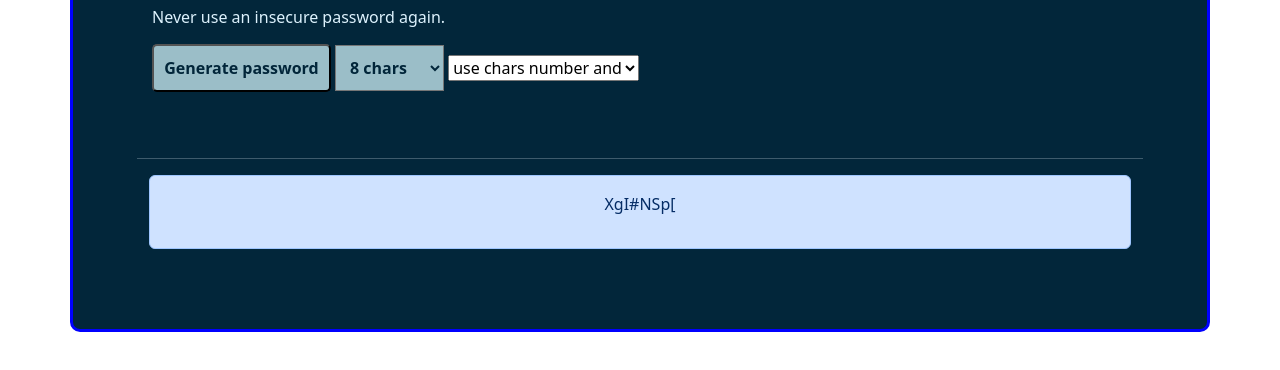
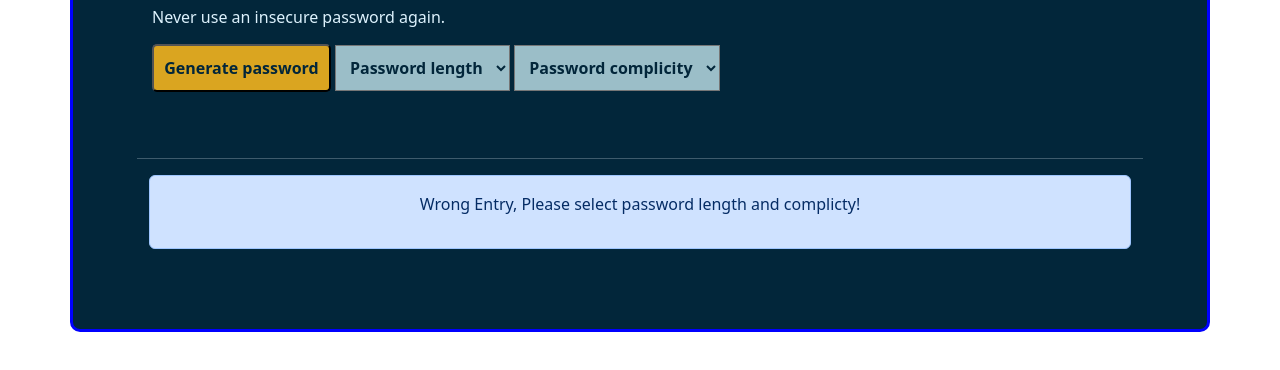
Before and after one commit to AmeerHeiba/PasswordGenerator, a plain HTML site: page index.html in a window 1280 px wide. Both pictures are taken after a click on the button "Generate password". Shown: the part 278-648 px from the top of the page. Drawn offline with nearby package versions, Linux system fonts and the light colour scheme.

Commit message:
Adding password complicty option

```diff
--- a/app.js
+++ b/app.js
@@ -1,10 +1,13 @@
-const characters = ["A","B","C","D","E","F","G","H","I","J","K","L","M","N","O","P","Q","R","S","T","U","V","W","X","Y","Z","a","b","c","d","e","f","g","h","i","j","k","l","m","n","o","p","q","r","s","t","u","v","w","x","y","z", "0", "1", "2", "3", "4", "5", "6", "7", "8", "9","~","`","!","@","#","$","%","^","&","*","(",")","_","-","+","=","{","[","}","]",",","|",":",";","<",">",".","?",
-"/"];
+const characters = ["A","B","C","D","E","F","G","H","I","J","K","L","M","N","O","P","Q","R","S","T","U","V","W","X","Y","Z","a","b","c","d","e","f","g","h","i","j","k","l","m","n","o","p","q","r","s","t","u","v","w","x","y","z"];
+const numbers= ["0", "1", "2", "3", "4", "5", "6", "7", "8", "9"];
+const simp = ["~","`","!","@","#","$","%","^","&","*","(",")","_","-","+","=","{","[","}","]",",","|",":",";","<",">",".","?","/"];
 
 let pass = [];
 let passtxt = document.getElementById("pass_txt");
 let passwordLenM = document.getElementById("passlength-select");
 let passwordLen = passwordLenM.value;
+let passwordcomp = document.getElementById("passtype-select");
+let passwordcompVal = passwordcomp.value;
 
 console.log (passwordLen);
 
@@ -12,15 +15,42 @@ function newPassword()
 {
 
     passwordLen = passwordLenM.value;
+    passwordcompVal = passwordcomp.value;
     passtxt.textContent = "";
     pass = [];
 
+    if (passwordcompVal == 1){
+
     for (let index = 0; index < passwordLen; index++) {
 
-        pass.push(characters[Math.ceil(Math.random()*90)]);
+        pass.push(numbers[Math.ceil(Math.random()*8)]);
         passtxt.textContent += pass [index];
+    }
+    }
+    else if (passwordcompVal == 2)
+    {
+        for (let index = 0; index < passwordLen; index++) {
 
+            pass.push(numbers[Math.ceil(Math.random()*8)]);
+            pass.push(characters[Math.ceil(Math.random()*characters.length-1)]);
 
+            passtxt.textContent += pass [index];
+        }
+    }
+    else if (passwordcompVal == 3)
+    {
+        for (let index = 0; index < passwordLen; index++) {
+
+            pass.push(numbers[Math.ceil(Math.random()*8)]);
+            pass.push(characters[Math.ceil(Math.random()*characters.length-1)]);
+            pass.push(simp[Math.ceil(Math.random()*simp.length-1)]);
+
+            passtxt.textContent += pass [index];
+        }
+    }
+    else
+    {
+        passtxt.textContent = "Wrong Entry, Please select password length and complicty! ";
     }
 
 }
--- a/index.html
+++ b/index.html
@@ -17,15 +17,17 @@
         <button id="generate_btn" onclick="newPassword()">Generate password</button>
 
         <select id="passlength-select">
+            <option value="">Password length</option>
             <option value="8">8 chars</option>
             <option value="16">16 chars</option>
             <option value="32">32 chars</option>
           </select>
 
           <select id="passtype-select">
-            <option value="1">use chars number and </option>
-            <option value="2">16 chars</option>
-            <option value="3">32 chars</option>
+            <option value="">Password complicity</option>
+            <option value="1">Easy</option>
+            <option value="2">Moderate</option>
+            <option value="3">Complex</option>
           </select>
         <hr>
         <div class="container text-center">
--- a/styles.css
+++ b/styles.css
@@ -29,7 +29,7 @@
     margin-left: 1.5%;
     margin-bottom: 5%;
     color: rgb(2, 38, 58);
-    background-color: #9BBEC8;
+    background-color: goldenrod;
     font-weight: bold;
 }
 
@@ -57,3 +57,11 @@ mark
     color: rgb(2, 38, 58);
     margin-left: 35%;
 }
+
+#passtype-select
+{
+    color: rgb(2, 38, 58);
+    background-color: #9BBEC8;
+    font-weight: bold;
+    padding: 1%;
+}
```
